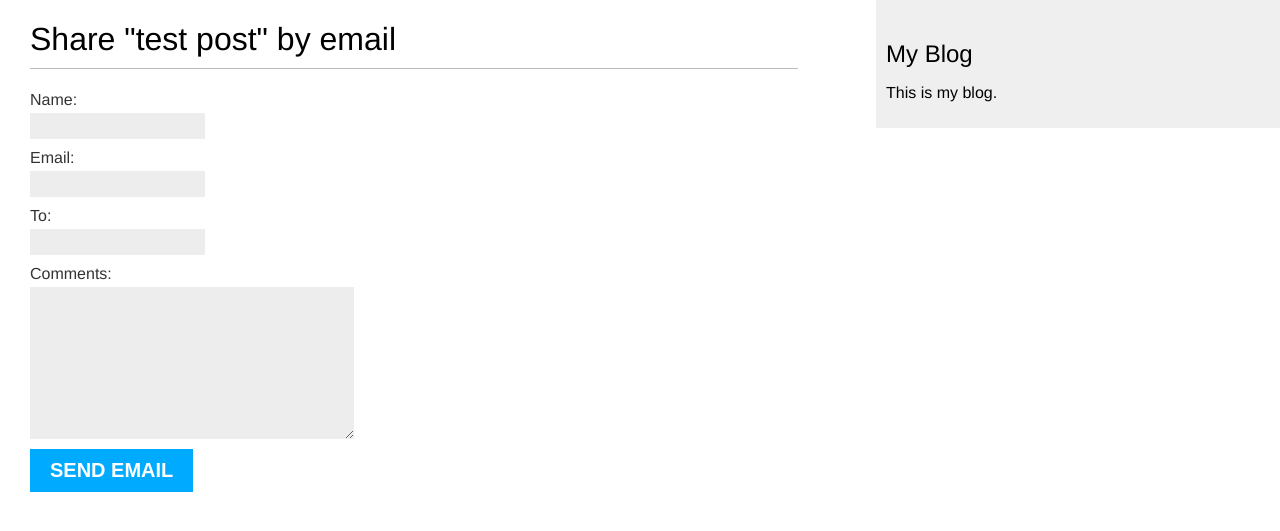
After one commit to ivelintod/Django-By-Example, a Django app: page /blog/6/share/ in a window 1280 px wide. The commit adds this page. Shown: the top 531 px of the page. Run offline with Django 3.2, Linux system fonts and the light colour scheme; data comes from the database, SQL or seed files in the repository; both versions use the stored data as it was after the commit; parts of the project's set-up code (start-up, migrations or seed data) failed here and were passed over.

Commit message:
comments and sharing functionality

```diff
--- /dev/null
+++ b/1/mysite/blog/forms.py
@@ -0,0 +1,16 @@
+from django import forms
+from .models import Comment
+
+
+class EmailPostFrom(forms.Form):
+    name = forms.CharField(max_length=25)
+    email = forms.EmailField()
+    to = forms.EmailField()
+    comments = forms.CharField(required=False,
+                               widget=forms.Textarea)
+
+
+class CommentPost(forms.ModelForm):
+    class Meta:
+        model = Comment
+        fields = ('name', 'email', 'body')
--- a/1/mysite/blog/models.py
+++ b/1/mysite/blog/models.py
@@ -2,6 +2,7 @@ from django.db import models
 from django.utils import timezone
 from django.contrib.auth.models import User
 from django.core.urlresolvers import reverse
+from taggit.managers import TaggableManager
 
 
 class PublishedManager(models.Manager):
@@ -31,6 +32,7 @@ class Post(models.Model):
                               default='draft')
     objects = models.Manager()
     published = PublishedManager()
+    tags = TaggableManager()
 
     class Meta:
         ordering = ('-publish',)
@@ -44,3 +46,20 @@ class Post(models.Model):
                              self.publish.strftime('%m'),
                              self.publish.strftime('%d'),
                              self.slug])
+
+
+class Comment(models.Model):
+
+    post = models.ForeignKey(Post, related_name='comments')
+    name = models.CharField(max_length=80)
+    created = models.DateTimeField(auto_now_add=True)
+    updated = models.DateTimeField(auto_now=True)
+    body = models.TextField()
+    email = models.EmailField()
+    active = models.BooleanField(default=True)
+
+    class Meta:
+        ordering = ('created',)
+
+    def __str__(self):
+        return 'Comment by {} on {}'.format(self.name, self.post)
--- /dev/null
+++ b/1/mysite/blog/static/css/blog.css
@@ -0,0 +1,110 @@
+body {
+    margin:0;
+    padding:0;
+    font-family:helvetica, sans-serif;
+}
+
+a {
+    color:#00abff;
+    text-decoration:none;
+}
+
+h1 {
+    font-weight:normal;
+    border-bottom:1px solid #bbb;
+    padding:0 0 10px 0;
+}
+
+h2 {
+    font-weight:normal;
+    margin:30px 0 0;
+}
+
+#content {
+    float:left;
+    width:60%;
+    padding:0 0 0 30px;
+}
+
+#sidebar {
+    float:right;
+    width:30%;
+    padding:10px;
+    background:#efefef;
+    height:100%;
+}
+
+span.sidebar {
+    display: block;
+    width: 100px;
+    height:
+    margin: 0 auto;
+}
+
+p.date {
+    color:#aaa;
+    font-family: georgia, serif;
+    font-size: 12px;
+    font-style: italic;
+}
+
+/* pagination */
+.pagination {
+    margin:40px 0;
+    font-weight:bold;
+}
+
+/* forms */
+label {
+    float:left;
+    clear:both;
+    color:#333;
+    margin-bottom:4px;
+}
+input, textarea {
+    clear:both;
+    float:left;
+    margin:0 0 10px;
+    background:#ededed;
+    border:0;
+    padding:6px 10px;
+    font-size:12px;
+}
+input[type=submit] {
+    font-weight:bold;
+    background:#00abff;
+    color:#fff;
+    padding:10px 20px;
+    font-size:20px;
+    text-transform:uppercase;
+}
+.errorlist {
+    color:#cc0033;
+    float:left;
+    clear:both;
+    padding-left:10px;
+}
+
+/* comments */
+.comment {
+    padding:10px;
+}
+.comment:nth-child(even) {
+    background:#efefef;
+}
+.info {
+    font-weight:bold;
+    font-size:12px;
+    color:#666;
+}
+
+.info2 {
+    font-weight:bold;
+    font-size:12px;
+    color:#999;
+}
+
+/* tags */
+.tags {
+    font-size: 17px;
+}
--- a/1/mysite/blog/templates/blog/base.html
+++ b/1/mysite/blog/templates/blog/base.html
@@ -1,10 +1,9 @@
 {% load staticfiles %}
-<!DOCTYPE html>
 <!DOCTYPE html>
 <html>
 <head>
     <title>{% block title %}{% endblock %}</title>
-    <link href="{% static "css/blog.css" %}" rel='stylesheet'}>
+    <link href="{% static "css/blog.css" %}" rel='stylesheet'>
 </head>
 <body>
     <div id='content'>
--- /dev/null
+++ b/1/mysite/blog/templates/blog/post/share.html
@@ -0,0 +1,25 @@
+{% extends "blog/base.html" %}
+
+{% block title %}Share a post{% endblock %}
+
+{% block content %}
+  {% if sent %}
+    <h1>Email sent successfully!</h1>
+    <p>
+      "{{ post.title }}" was successfully sent to {{ cd.to }}.
+    </p>
+
+  {% else %}
+    <h1>Share "{{ post.title }}" by email</h1>
+    <form action="." method="post">
+      {% for field in form %}
+        <div>
+          {{ field.errors }}
+          {{ field.label_tag }} {{ field }}
+        </div>
+      {% endfor %}
+      {% csrf_token %}
+      <input type="submit" value="Send email">
+    </form>
+  {% endif %}
+{% endblock %}
--- a/1/mysite/blog/urls.py
+++ b/1/mysite/blog/urls.py
@@ -1,12 +1,14 @@
 from django.conf.urls import url
-from . import views
+from blog import views
 
 
 urlpatterns = [
     # post views
-    #url(r'^$', views.post_list, name='post_list'),
-    url(r'^$', views.PostListView.as_view(), name='post_list'),
+    url(r'^$', views.post_list, name='post_list'),
+    #url(r'^$', views.PostListView.as_view(), name='post_list'),
     url(r'^(?P<year>\d{4})/(?P<month>\d{2})/(?P<day>\d{2})/(?P<post>[-\w]+)/$',
         views.post_detail,
-        name='post_detail')
-]
+        name='post_detail'),
+    url(r'^(?P<post_id>\d+)/share/$', views.post_share, name='post_share'),
+    url(r'^(?P<tag_slug>[-\w]+)/$', views.post_list, name='post_list_by_tag')
+    ]
--- a/1/mysite/blog/views.py
+++ b/1/mysite/blog/views.py
@@ -1,11 +1,21 @@
 from django.shortcuts import render, get_object_or_404
 from django.core.paginator import Paginator, EmptyPage, PageNotAnInteger
-from blog.models import Post
+from blog.models import Post, Comment
 from django.views.generic import ListView
+from .forms import EmailPostFrom, CommentPost
+from django.core.mail import send_mail
+from taggit.models import Tag
+from django.db.models import Count
 
 
-def post_list(request):
+def post_list(request, tag_slug=None):
     object_list = Post.published.all()
+    tag = None
+
+    if tag_slug:
+        tag = get_object_or_404(Tag, slug=tag_slug)
+        object_list = object_list.filter(tags__in=[tag])
+
     paginator = Paginator(object_list, 3)
     page = request.GET.get('page')
     try:
@@ -17,7 +27,8 @@ def post_list(request):
     return render(request,
                   'blog/post/list.html',
                   {'page': page,
-                   'posts': posts})
+                   'posts': posts,
+                   'tag': tag})
 
 
 def post_detail(request, year, month, day, post):
@@ -26,9 +37,61 @@ def post_detail(request, year, month, day, post):
                              publish__year=year,
                              publish__month=month,
                              publish__day=day)
+
+    post_tags_id = post.tags.values_list('id', flat=True)
+    similar_posts = Post.published.filter(tags__in=post_tags_id)\
+                                .exclude(id=post.id)
+    similar_posts = similar_posts.annotate(same_tags=Count('tags'))\
+                                 .order_by('-same_tags', '-publish')[:4]
+
+    new_comment = None
+    comments = post.comments.all()
+
+    if request.method == 'POST':
+        comment_form = CommentPost(request.POST)
+        if comment_form.is_valid:
+            new_comment = comment_form.save(commit=False)
+            new_comment.post = post
+            #new_comment.active = False
+            new_comment.save()
+
+    else:
+        comment_form = CommentPost()
+
     return render(request,
                   'blog/post/detail.html',
-                  {'post': post})
+                  {'post': post,
+                   'comments': comments,
+                   'comment_form': comment_form,
+                   'new_comment': new_comment,
+                   'similar_posts': similar_posts})
+
+
+def post_share(request, post_id):
+    post = get_object_or_404(Post, id=post_id, status='published')
+    sent = False
+    cd = None
+
+    if request.method == 'POST':
+        form = EmailPostFrom(request.POST)
+        if form.is_valid():
+            cd = form.cleaned_data
+            post_url = request.build_absolute_uri(post.get_absolute_url())
+            subject = '{} ({}) recommends you reading {}'.format(
+                cd['name'], cd['email'], post.title)
+            msg = 'Read "{}" at {}\n{}\'s comments: {}'.format(
+                post.title, post_url, cd['name'], cd['comments'])
+            send_mail(subject, msg, 'ivelintod@gmail.com', [cd['to']])
+            sent = True
+
+    else:
+        form = EmailPostFrom()
+
+    return render(request, 'blog/post/share.html',
+                  {'post': post,
+                   'form': form,
+                   'sent': sent,
+                   'cd': cd})
 
 
 class PostListView(ListView):
--- a/1/mysite/mysite/settings.py
+++ b/1/mysite/mysite/settings.py
@@ -38,6 +38,7 @@ INSTALLED_APPS = (
     'django.contrib.messages',
     'django.contrib.staticfiles',
     'blog',
+    'taggit',
 )
 
 MIDDLEWARE_CLASSES = (
@@ -82,6 +83,11 @@ DATABASES = {
     }
 }
 
+EMAIL_HOST = 'smtp.gmail.com'
+EMAIL_HOST_USER = 'ivelintod@gmail.com'
+EMAIL_HOST_PASSWORD = '82078207'
+EMAIL_PORT = 587
+EMAIL_USE_TLS = True
 
 # Internationalization
 # https://docs.djangoproject.com/en/1.8/topics/i18n/
```
Also changed, not shown: 1/mysite/blog/admin.py (+12 -2 lines), 1/mysite/blog/templates/blog/post/detail.html (+56 -0 lines), 1/mysite/blog/templates/blog/post/list.html (+12 -1 lines), 1/mysite/blog/migrations/0002_comments.py (added), 1/mysite/blog/migrations/0003_auto_20160922_1328.py (added), 1/mysite/blog/migrations/0004_post_tags.py (added), 1/mysite/blog/templatetags/blog_tags.py (added), 1/mysite/db.sqlite3, 1 other file.
